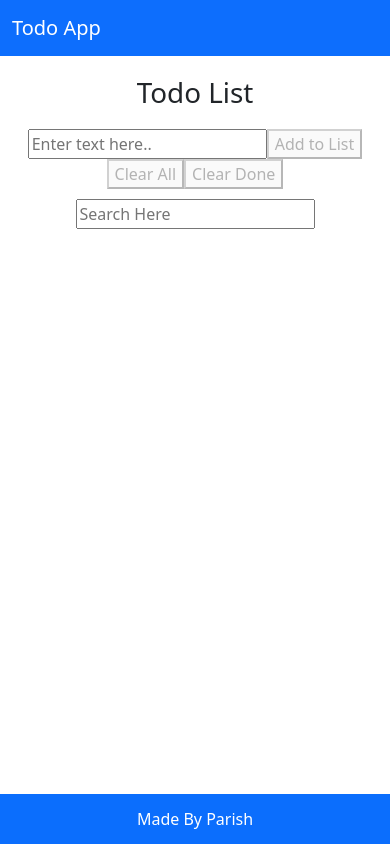
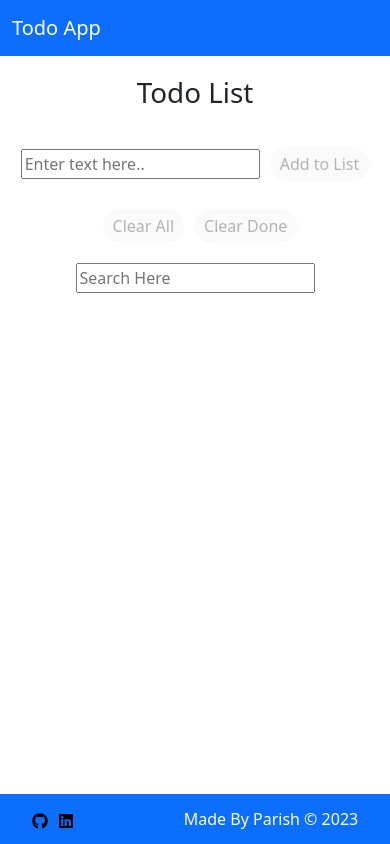
Before and after one commit to Parish-Gawari/todoList, a React (Vite) app: page / in a window 390 px wide. Built offline with nearby package versions, Linux system fonts and the light colour scheme.

Commit message:
Kya Hee kahu ab

```diff
--- a/src/components/AppFooter/AppFooter.jsx
+++ b/src/components/AppFooter/AppFooter.jsx
@@ -1,8 +1,31 @@
+/* eslint-disable react/jsx-no-target-blank */
 import styles from "./AppFooter.module.css";
+import { FaGithub, FaLinkedin } from "react-icons/fa";
 
 const AppFooter = () => {
-  // console.log('AppFooter');
-  return <footer className={styles.footer}>Made By Parish</footer>;
+  return (
+    <footer className={styles.footer}>
+      <span className={styles.spanIcon}>
+        <a
+          href="https://github.com/Samael-24"
+          target="_blank"
+          style={{ color: "black" }}
+        >
+          <FaGithub />
+        </a>
+      </span>
+      <span className={styles.spanIcon}>
+        <a
+          href="https://www.linkedin.com/in/parish-gawari-363806219"
+          target="_blank"
+          style={{ color: "black" }}
+        >
+          <FaLinkedin />
+        </a>
+      </span>
+      <span className={styles.spanText}>Made By Parish &copy; 2023</span>
+    </footer>
+  );
 };
 
 export default AppFooter;
--- a/src/components/AppFooter/AppFooter.module.css
+++ b/src/components/AppFooter/AppFooter.module.css
@@ -9,3 +9,25 @@
   bottom: 0;
   width: 100%;
 }
+
+.spanIcon {
+  margin-right: 10px;
+  text-align: center;
+}
+
+.spanText {
+  margin-left: 10px;
+  text-align: center;
+}
+
+@media screen and (max-width: 400px) {
+  .spanIcon {
+    margin-right: 10px;
+    text-align: center;
+  }
+
+  .spanText {
+    margin-left: 100px;
+    text-align: center;
+  }
+}
--- a/src/components/List/List.jsx
+++ b/src/components/List/List.jsx
@@ -2,16 +2,6 @@
 import Button from "../Button/Button";
 import Input from "../Input/Input";
 import styles from "./List.module.css";
-import {
-  MdDeleteForever,
-  MdArrowCircleDown,
-  MdArrowCircleUp,
-  MdEditSquare,
-  MdDoneAll,
-  MdSaveAs,
-} from "react-icons/md";
-
-import { GiCancel } from "react-icons/gi";
 
 // eslint-disable-next-line react/prop-types
 const List = ({
@@ -30,16 +20,16 @@ const List = ({
   const listItems = tasks.map((task, index) => (
     <li
       key={index}
-      className={task.isDone ? styles.itemDoneStyle : styles.listItems}
-      style={task.isSearch ? { display: "flex" } : { display: "none" }}
+      className={task.isDone ? styles.itemDoneStyle : ""}
+      style={task.isSearch ? { display: "block" } : { display: "none" }}
     >
       {!task.isEditing && (
         <>
           {task.item}
 
           <Button
-            btnLabel={<MdEditSquare />}
-            className={task.isDone ? styles.itemBtnDone : styles.itemBtn}
+            btnLabel="Edit"
+            className={styles.itemBtn}
             btnClickHandler={() => isEditingHandler(index)}
             isDisabled={task.isDone}
           />
@@ -48,48 +38,48 @@ const List = ({
       {task.isEditing && (
         <>
           <Input
-            inputValue={task.isDone ? styles.itemBtnDone : styles.itemBtn}
+            inputValue={task.editingItem}
             inputChangeHandler={(value) => itemListChangeHandler(index, value)}
           />
           <Button
-            btnLabel={<MdSaveAs />}
-            className={task.isDone ? styles.itemBtnDone : styles.itemBtn}
+            btnLabel="Save"
+            className={styles.itemBtn}
             btnClickHandler={() => itemSaveHandler(index)}
             isDisabled={task.editingItem.trim().length === 0}
           />
           <Button
-            btnLabel={<GiCancel />}
-            className={task.isDone ? styles.itemBtnDone : styles.itemBtn}
+            btnLabel="Cancel"
+            className={styles.itemBtn}
             btnClickHandler={() => cancelHandler(index)}
           />
         </>
       )}
 
       <Button
-        btnLabel={<MdArrowCircleUp />}
-        className={task.isDone ? styles.itemBtnDone : styles.itemBtn}
+        btnLabel="UP"
+        className={styles.itemBtn}
         btnClickHandler={() => swapListItemHandler(index, index - 1)}
         isDisabled={index === 0 || isSearching}
       />
       <Button
-        btnLabel={<MdArrowCircleDown />}
-        className={task.isDone ? styles.itemBtnDone : styles.itemBtn}
+        btnLabel="DOWN"
+        className={styles.itemBtn}
         btnClickHandler={() => swapListItemHandler(index, index + 1)}
         isDisabled={index === tasks.length - 1 || isSearching}
       />
 
       {task.isDone && (
         <Button
-          btnLabel={<MdDeleteForever />}
-          className={task.isDone ? styles.itemBtnDone : styles.itemBtn}
+          btnLabel="Delete"
+          className={styles.itemBtn}
           btnClickHandler={() => deleteHandler(index)}
         />
       )}
 
       {!task.isDone && (
         <Button
-          btnLabel={<MdDoneAll />}
-          className={task.isDone ? styles.itemBtnDone : styles.itemBtn}
+          btnLabel="Done"
+          className={styles.itemBtn}
           btnClickHandler={() => isDoneHandler(index)}
           isDisabled={task.isEditing}
         />
--- a/src/components/List/List.module.css
+++ b/src/components/List/List.module.css
@@ -3,22 +3,7 @@
 }
 
 .itemBtn {
-  border: none;
-  padding: 10px;
-  border-radius: 20px;
-  background-color: white;
-  font-size: 25px;
-  text-align: center;
-}
-
-.itemBtnDone {
-  border: none;
-  padding: 10px;
-  border-radius: 20px;
-  background-color: white;
-  font-size: 25px;
-  text-align: center;
-  background-color: rgb(88, 234, 88);
+  margin: 5px 5px;
 }
 
 .listContainer {
@@ -27,25 +12,4 @@
 
 .itemDoneStyle {
   background-color: rgb(88, 234, 88);
-  border-radius: 20px;
-  padding: 5px;
-  border-bottom: 2px solid black;
-  margin: 10px;
-  display: flex;
-  justify-content: space-evenly;
-  width: 39vw;
-  align-items: center;
 }
-
-.listItems {
-  border-radius: 20px;
-  border-bottom: 2px solid black;
-  border-top: 2px solid gainsboro;
-  padding: 5px;
-  margin: 10px;
-  display: flex;
-  justify-content: space-evenly;
-  width: 39vw;
-  align-items: center;
-
-}
--- a/src/components/TodoList/TodoList.jsx
+++ b/src/components/TodoList/TodoList.jsx
@@ -151,13 +151,16 @@ const TodoList = () => {
         btnClickHandler={btnClickHandler}
         btnLabel="Add to List"
         isDisabled={text.trim().length === 0}
+        className={styles.btnStyle}
       />
       <Button
+        className={styles.btnStyle}
         btnClickHandler={deleteAllHandler}
         btnLabel="Clear All"
         isDisabled={list.length === 0}
       />
       <Button
+        className={styles.btnStyle}
         btnClickHandler={clearAllDoneHandler}
         btnLabel="Clear Done"
         isDisabled={
--- a/src/components/TodoList/TodoList.module.css
+++ b/src/components/TodoList/TodoList.module.css
@@ -1,3 +1,18 @@
 .todoContainer {
   margin: 20px;
 }
+
+
+
+@media screen and (max-width: 400px) {
+
+
+  .btnStyle {
+    margin: 18px 0px 10px 10px;
+    border-radius: 20px;
+    border: none;
+    padding: 5px 10px;
+  }
+
+
+}
```
